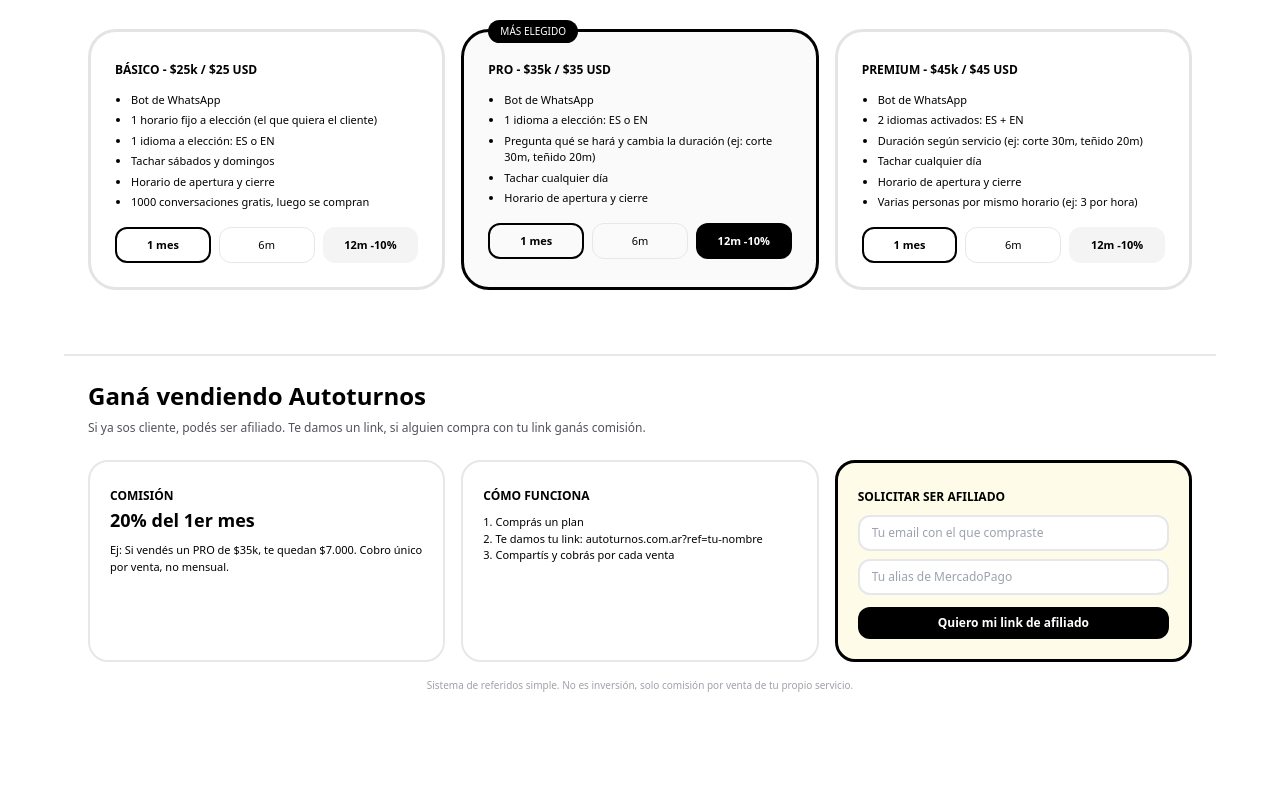
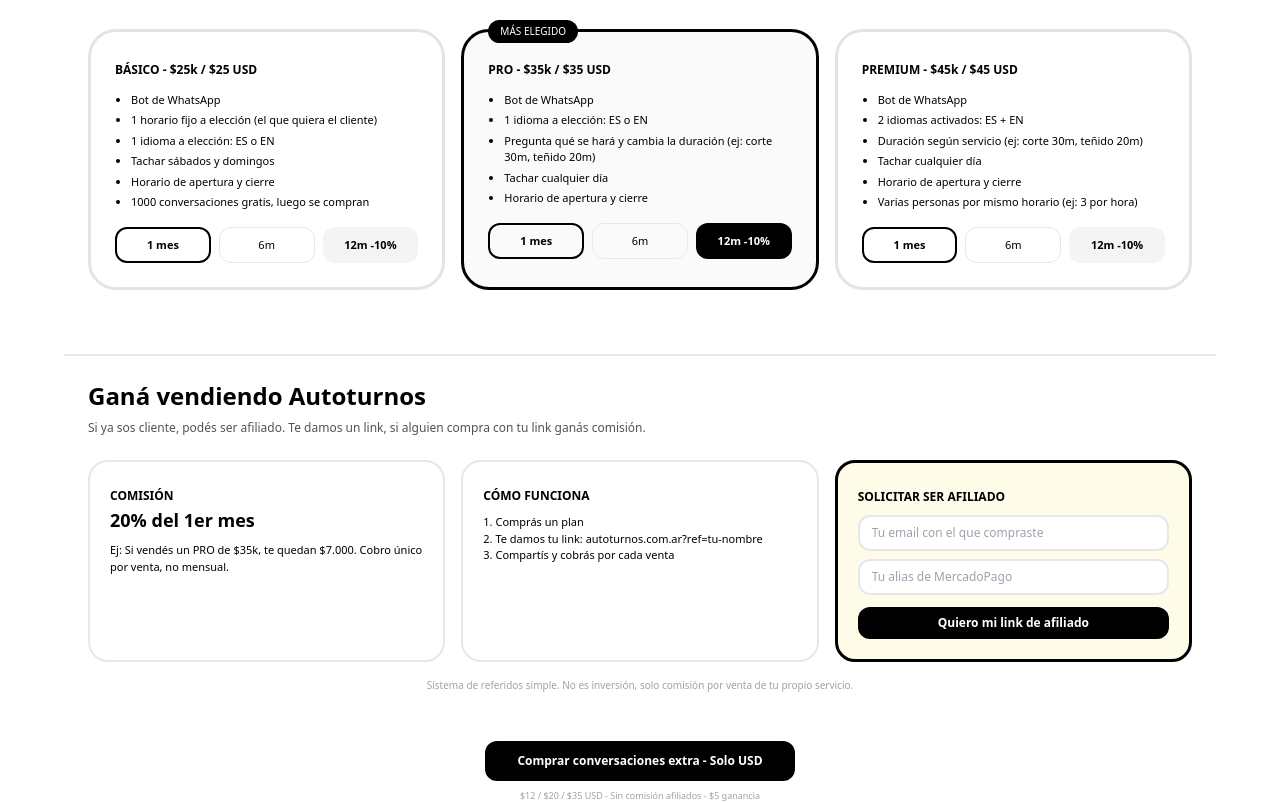
Before and after one commit to 20041531/autoturnos-v983, a website: page index.html in a window 1280 px wide. Shown: the part 161-964 px from the top of the page. Before the commit the page ends 878 px from the top, so only its background shows below. Drawn offline with nearby package versions, Linux system fonts and the light colour scheme.

Commit message:
Update index.html

```diff
--- a/index.html
+++ b/index.html
@@ -68,3 +68,4 @@
 </section>
 
 </body></html>
+<div class="max-w-6xl mx-auto px-6 text-center mt-6"><a href="conversaciones.html" class="inline-block bg-black text-white px-8 py-3 rounded-xl font-black text-xs">Comprar conversaciones extra - Solo USD</a><p class="text-[9px] text-zinc-400 mt-2">$12 / $20 / $35 USD - Sin comisión afiliados - $5 ganancia</p></div>
```
